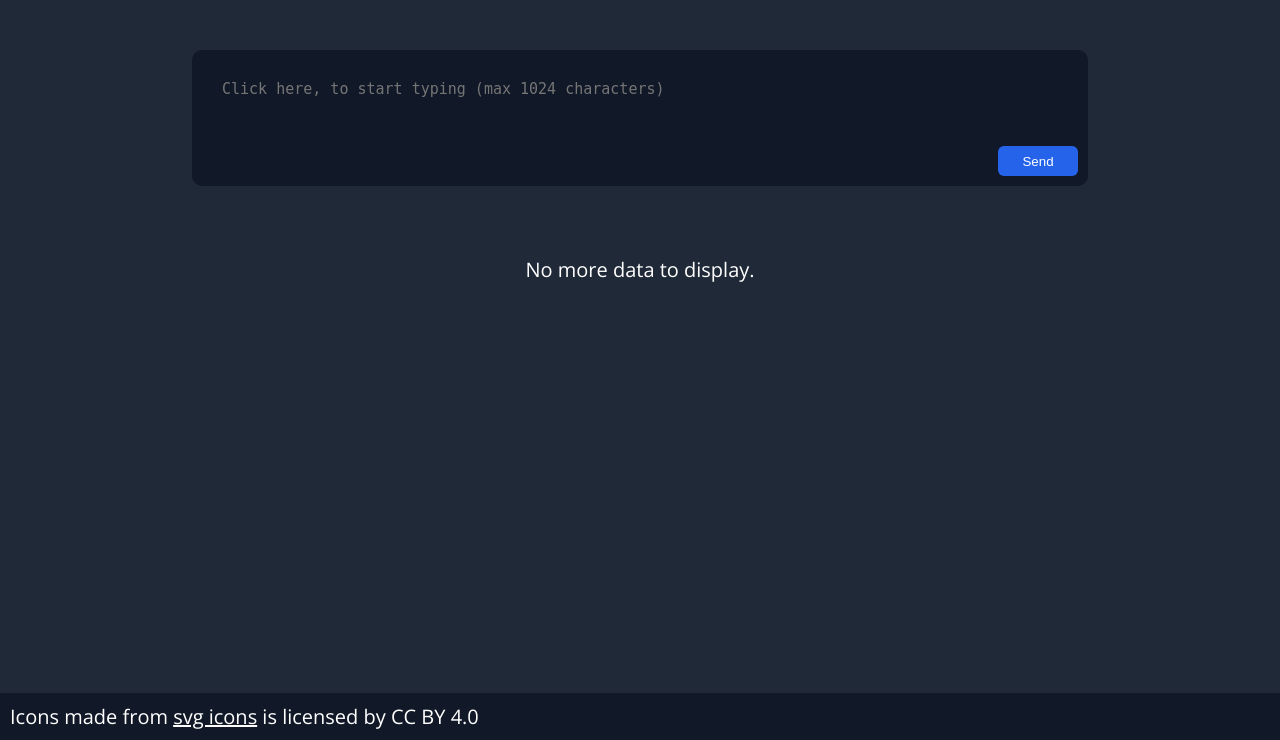
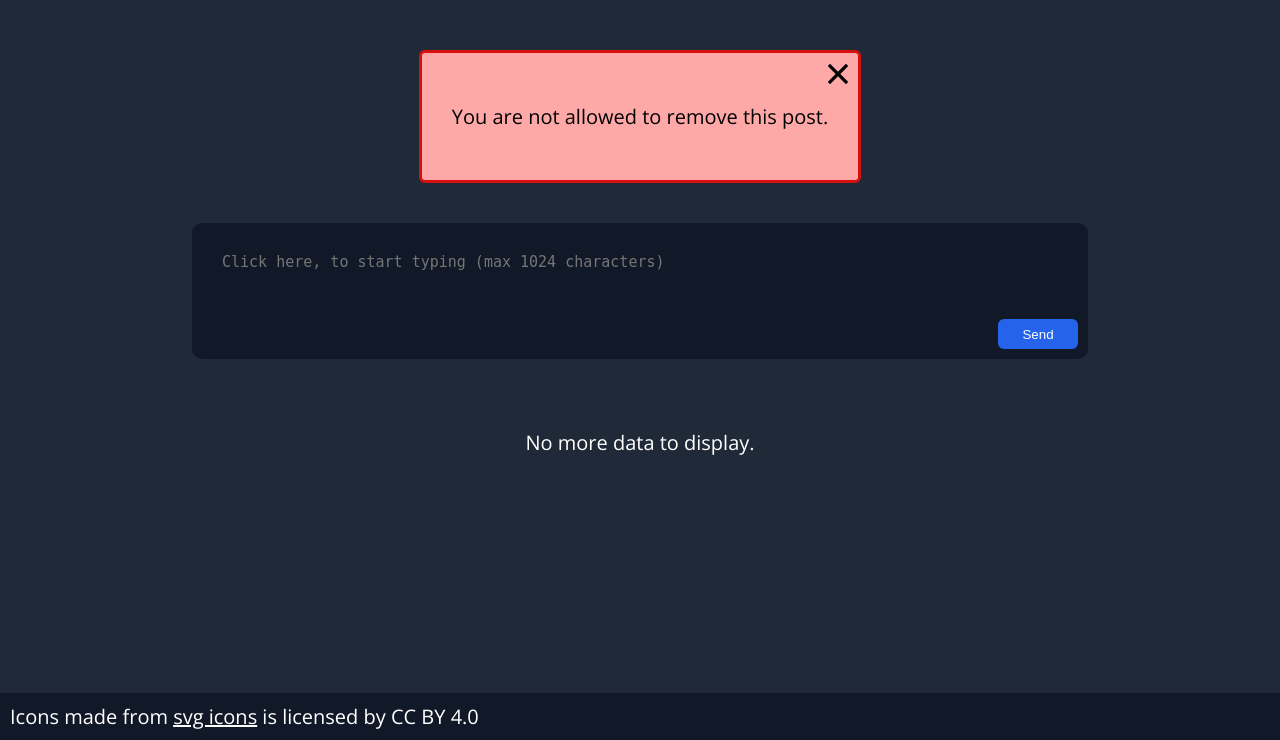
Before and after one commit to Petter77/phpGigaProjectPatrykPawlinski, a PHP site: page /index.php?deleteProblem in a window 1280 px wide. Shown: the part 60-800 px from the top of the page. Run offline with PHP 8.4, Linux system fonts and the light colour scheme; the visitor is signed in with stand-in values (Sample User, id 1); data that the repository does not hold is empty.

Commit message:
Project is done for now

```diff
--- a/css/register.css
+++ b/css/register.css
@@ -60,7 +60,6 @@ input[type=submit]:hover {
 }
 
 #registerSuccess, #loginFailed {
-
     color: #000000;
     border-radius: 6px;
     padding: 10px;
--- a/css/style.css
+++ b/css/style.css
@@ -114,6 +114,7 @@ nav a {
     justify-content: center;
     position: relative;
     flex-direction: column;
+    align-items: center;
 }
 
 .post {
@@ -168,11 +169,14 @@ footer {
     overflow: hidden;
     min-height: 50px;
 }
-
 #sendPostInput:hover {
+    cursor: pointer;
     border-radius: 6px;
     background: #263040;
     transition: background .1s;
+}
+#sendPostButton:hover{
+    cursor: pointer;
 }
 
 #sendPostInput:focus {
@@ -215,6 +219,7 @@ footer {
 #load-more:hover{
     background: #1d4ed8;
     transition: background .1s;
+    cursor: pointer;
 }
 
 #load-more:focus{
@@ -248,3 +253,28 @@ footer {
     background: #1d4ed8;
     transition: background .1s;
 }
+
+#removeDanied{
+    background: #ffa8a8;
+    border: 3px solid #d70f0f;
+    color: #000000;
+    border-radius: 6px;
+    padding: 10px;
+    text-align: center;
+    display: flex;
+    justify-content: center;
+    align-items: center;
+    margin-bottom: 40px;
+    flex-direction: column;
+}
+
+#xSymbol{
+    align-self: flex-end;
+    position: relative;
+    height: 1rem;
+}
+
+#removeText{
+    color: #000000;
+    padding: 20px 20px 40px 20px;
+}
--- a/index.php
+++ b/index.php
@@ -14,6 +14,7 @@
     <meta http-equiv="X-UA-Compatible" content="ie=edge">
     <script src="https://ajax.googleapis.com/ajax/libs/jquery/3.7.1/jquery.min.js"></script>
     <script src="js/ajax.js"></script>
+
     <title>JTPPPCWOW</title>
 </head>
 <body>
@@ -48,6 +49,14 @@
     </nav>
     <div id="middle-section">
         <?php
+        if(isset($_GET['deleteProblem'])){
+            echo('<div id="removeDanied">
+                    <div id="xSymbol"><img src="img/x-symbol.svg" alt="x symbol" style="height: 1rem; cursor: pointer"></div>
+
+                    <div id="removeText">You are not allowed to remove this post.</div>
+            </div>');
+        }
+
         if (isset($_SESSION['newSession'])) {
             echo('
         <form  class="post" method="POST" id="sendPost" action="scripts/sendPost.php">
@@ -66,4 +75,5 @@
     </footer>
 </main>
 </body>
+<script src="js/newPost.js"></script>
 </html>
--- a/js/newPost.js
+++ b/js/newPost.js
@@ -1,3 +1,11 @@
+
+let windows = document.querySelector('#removeDanied');
+let x = document.getElementById('xSymbol');
+x.addEventListener('click', hideWindow);
+function hideWindow(){
+    windows.style.display='none';
+}
+
 function auto_grow(element) {
     element.style.height = "5px";
     element.style.height = (element.scrollHeight) + "px";
```
Also changed, not shown: scripts/deletePost.php (+14 -3 lines), scripts/sendPost.php (+9 -3 lines), img/x-symbol.svg (added).
